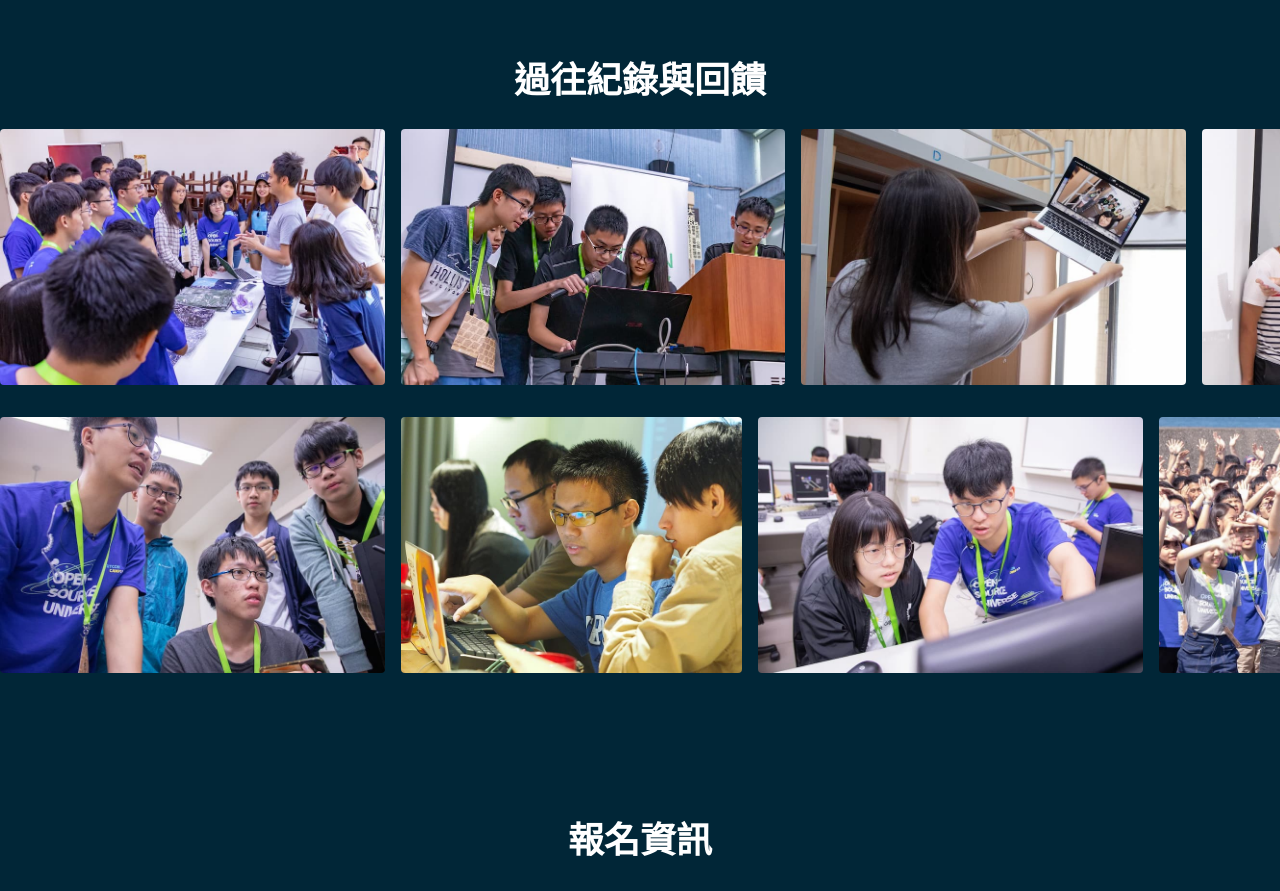
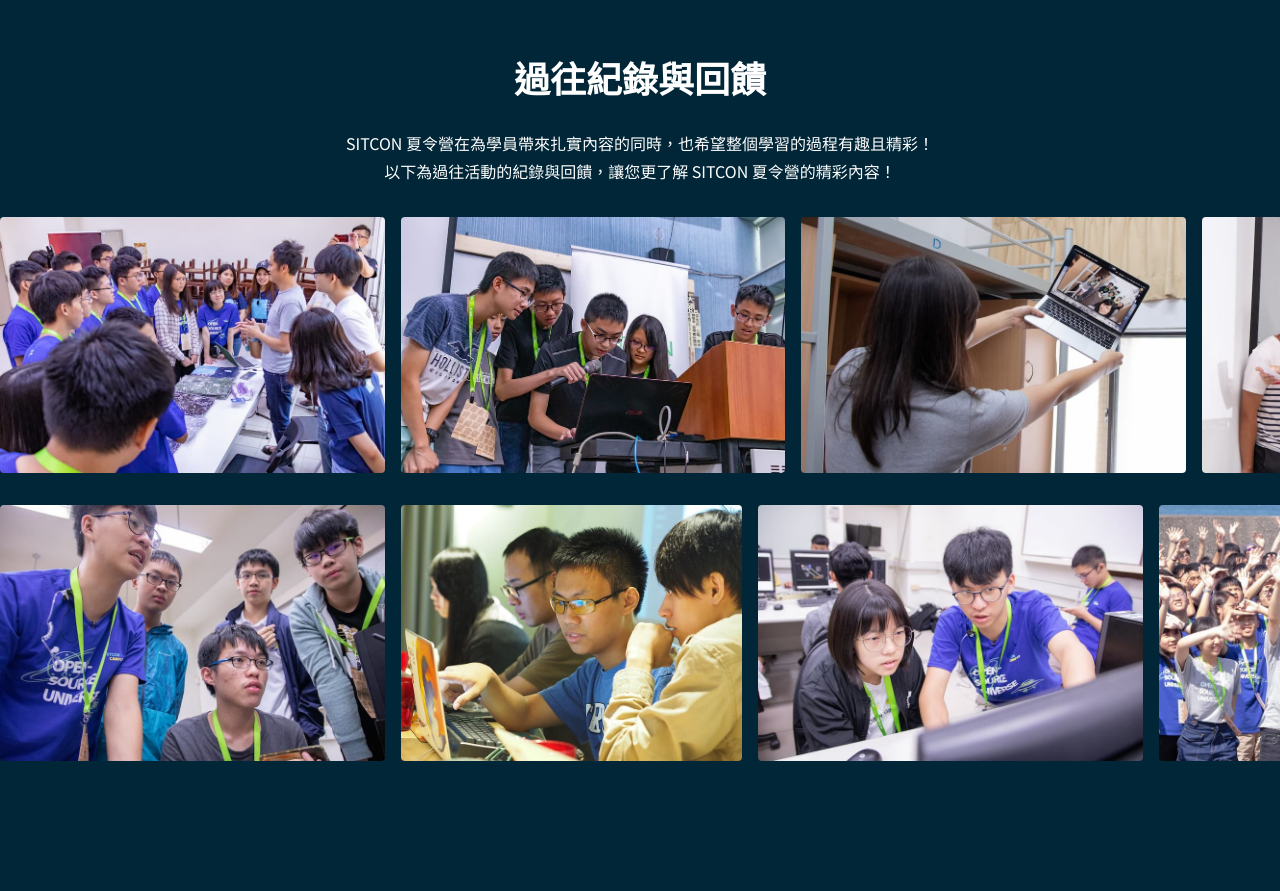
Before and after one commit to sitcon-tw/camp2024, a Next.js app: page /2023/ in a window 1280 px wide. Shown: the part 3520-4411 px from the top of the page. Built offline with nearby package versions, Linux system fonts and the light colour scheme.

Commit message:
added records description

```diff
--- a/components/Records.tsx
+++ b/components/Records.tsx
@@ -77,6 +77,7 @@ export default function Records() {
   return (
     <>
       <SectionTitle id="records">過往紀錄與回饋</SectionTitle>
+      <div className="container mb-8 text-center">SITCON 夏令營在為學員帶來扎實內容的同時，也希望整個學習的過程有趣且精彩！<br />以下為過往活動的紀錄與回饋，讓您更了解 SITCON 夏令營的精彩內容！</div>
       <Parallax>
 
         {imgRow1.map((img, index) => (<img key={index} src={img} className="h-36 lg:h-64 inline rounded" />))}
```
